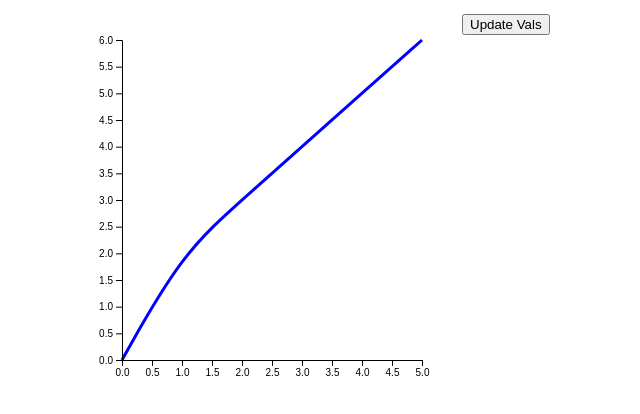
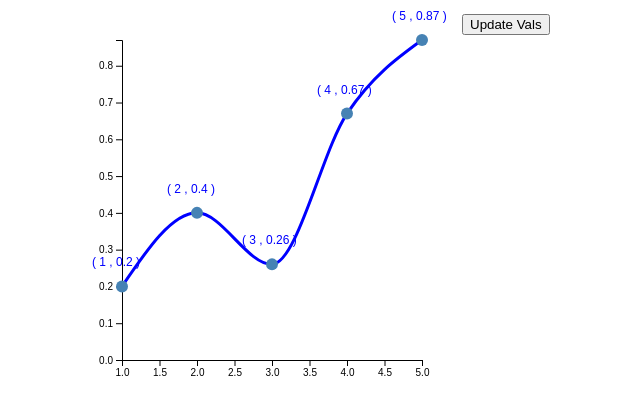
Before and after one commit to eitanlees/d3-visualizations, a plain HTML site: page robinson/Line_Transition/index.html in a window 1280 px wide. Shown: the whole page, without its empty margins (178-818 px from the left). Drawn offline with nearby package versions, Linux system fonts and the light colour scheme.

Commit message:
Add files via upload

```diff
--- a/robinson/Line_Transition/index.html
+++ b/robinson/Line_Transition/index.html
@@ -20,6 +20,11 @@
       width: 50%;
       text-align: left;
     }
+
+	.dot{
+	  fill: steelblue;
+	}
+
   </style>
 </head>
 
@@ -35,7 +40,7 @@
 </div>
 <script>
   var width = 400;
-  var height = 400;
+  var height = 400
   var margin = {top: 40, right: 40, bottom: 40, left: 60};
   var lineWidth = width - margin.left - margin.right;
   var lineHeight = height - margin.top - margin.bottom;
@@ -45,7 +50,8 @@
   d3.select("#Update-button").on("click",Update);
 
 
-  var Vals = [[0,0],[1,2],[2,3],[4,5],[5,6]];
+  //var Vals = [[0,0],[1,2],[2,3],[4,5],[5,6]];
+  var Vals = [[1,0.2],[2,0.4],[3,0.26],[4,.67],[5,.87]];
   //Create Data
   var dataVals = Vals.map(function(d){
 	return{
@@ -64,7 +70,8 @@
   var lineData = d3.line()
 	.x(function(d){return xScale(d.x);})
 	.y(function(d){return yScale(d.y);})
-	.curve(d3.curveBasis);
+	.curve(d3.curveMonotoneX);
+
   //build svg element
   var svgContainer = d3.select("#left").append("svg")
 	.attr("width",width)
@@ -74,6 +81,7 @@
 	.attr("stroke","blue")
 	.attr("stroke-width",3)
 	.attr("fill","none");
+
   //Build axis
   var xAxis = d3.axisBottom(xScale)//.tickFormat(function(d){return d.x;});
   var yAxis = d3.axisLeft(yScale);
@@ -84,18 +92,29 @@
   var yAxisGroup = svgContainer.append("g")
 	.attr("transform","translate("+margin.left+",0)")
 	.call(yAxis);
+
   //Display Coordinates on graph
-  var text = svgContainer.selectAll("text")
+  //ADD CIRCLES
+  var node = svgContainer.selectAll(".circle")
 	.data(dataVals)
 	.enter()
-	.append("text");
-  var textLabels = text
+	.append("g");
+  node.append("circle")
+    .attr("class","dot")
+	.attr("cx",function(d){return xScale(d.x);})
+	.attr("cy",function(d){return yScale(d.y);})
+	.attr("r","6px");
+  node.append("text")
+    .attr("class","dotText")
 	.attr("x",function(d){return xScale(d.x)-margin.left/2;})
 	.attr("y",function(d){return yScale(d.y)-margin.top/2;})
 	.text(function(d){return "( "+d.x+" , "+d.y+" )"})
 	.attr("font-family","sans-serif")
 	.attr("font-size","12px")
 	.attr("fill","blue");
+
+  var pointFormat = d3.format(".2e");
+
   //Update Function
   function Update(){
 	for(var i=0; i<dataVals.length;i++){
@@ -107,6 +126,17 @@
 	//transition to new data and axis values
 	yAxisGroup.transition().duration(1000).call(yAxis);
 	linegraph.transition().duration(1000).attr("d",lineData(dataVals));
+	//Update points
+	d3.selectAll(".dot").data(dataVals)
+	  .transition().duration(1000)
+	  .attr("cy",function(d){return yScale(d.y);})
+	  .attr("cx",function(d){return xScale(d.x);});
+	d3.selectAll(".dotText").data(dataVals)
+	  .transition().duration(1000)
+	  .attr("x",function(d){return xScale(d.x)-margin.left/2;})
+	  .attr("y",function(d,i){return yScale(d.y)-margin.top/2-(i%2)*20;})
+	  .text(function(d){return "( "+pointFormat(d.x)+" , "+pointFormat(d.y)+" )"});
+
   }
 
   </script>
```
